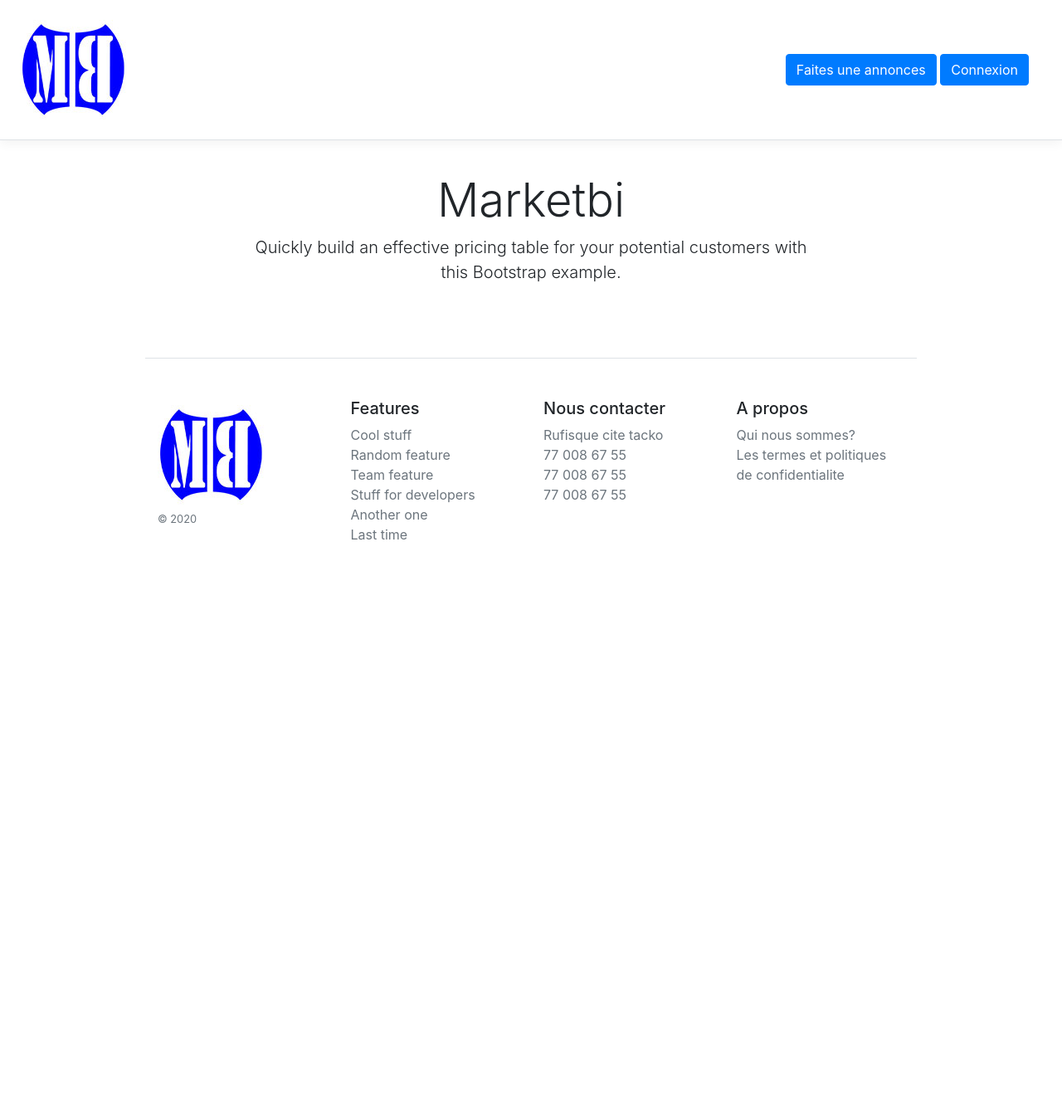
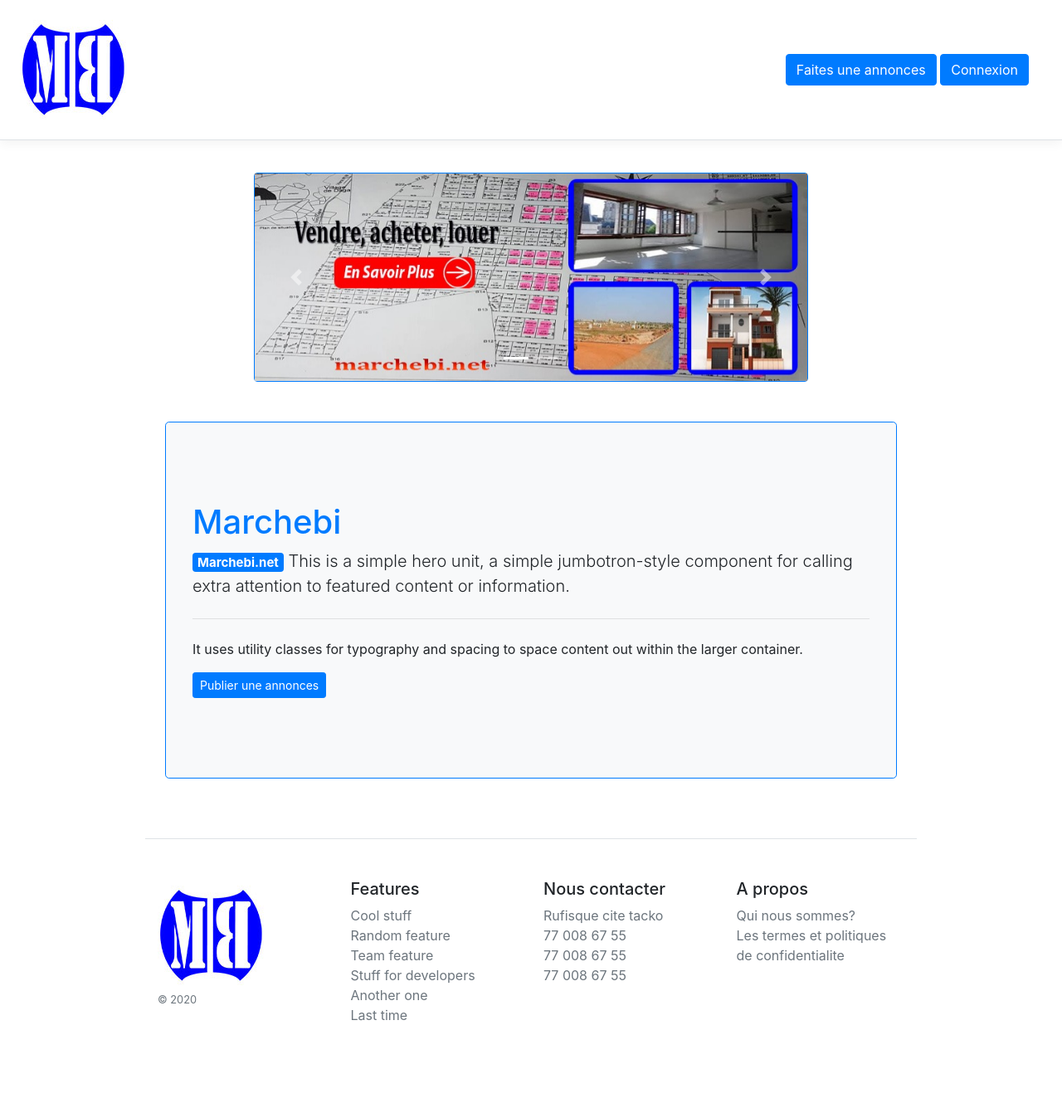
Before and after one commit to dia-ousmane19/marchebi, a Symfony app: template templates/home/index.html.twig in a window 1280 px wide. Shown: the whole page at 83% size. Before the commit the page ends 651 px from the top, so only its background shows below. Run offline with Twig, Linux system fonts and the light colour scheme; the template is opened without the code that fills it, so the values that code supplies are empty; some libraries are stand-ins or nearby versions.

Commit message:
commit 2

```diff
--- a/public/css/home.css
+++ b/public/css/home.css
@@ -85,8 +85,8 @@ footer p {
       margin-top: 250px;
     }
    }
-   @media only screen and (min-width: 636px) {
+   /* @media only screen and (min-width: 636px) {
     #description_od{
       display: none;
     }
-  }
+  } */
--- a/templates/home/index.html.twig
+++ b/templates/home/index.html.twig
@@ -6,9 +6,33 @@
 {% block body %}
 {{ include('partials/header.html.twig') }}
 
-<div class="pricing-header px-3 py-3 pt-md-5 pb-md-4 mx-auto text-center" id="index">
-  <h1 class="display-4">Marketbi</h1>
-  <p class="lead">Quickly build an effective pricing table for your potential customers with this Bootstrap example.</p>
+<div class="pricing-header px-3 py-3 pt-md-5 pb-md-4 mx-auto " id="index">
+  <div id="carouselExampleIndicators" class="carousel rounded slide border border-primary" data-ride="carousel">
+    <ol class="carousel-indicators">
+      <li data-target="#carouselExampleIndicators" data-slide-to="0" class="active"></li>
+      <li data-target="#carouselExampleIndicators" data-slide-to="1"></li>
+      <!-- <li data-target="#carouselExampleIndicators" data-slide-to="2"></li> -->
+    </ol>
+    <div class="carousel-inner">
+      <div class="carousel-item active">
+        <img class="d-block w-100" src="{{ asset('/images/terrain.jpg')}}" alt="First slide">
+      </div>
+      <div class="carousel-item">
+        <img class="d-block w-100" src="{{ asset('/images/vehicule.jpg')}}" alt="Second slide">
+      </div>
+      <!-- <div class="carousel-item">
+        <img class="d-block w-100" src=".../800x400?auto=yes&bg=555&fg=333&text=Third slide" alt="Third slide">
+      </div> -->
+    </div>
+    <a class="carousel-control-prev" href="#carouselExampleIndicators" role="button" data-slide="prev">
+      <span class="carousel-control-prev-icon" aria-hidden="true"></span>
+      <span class="sr-only">Previous</span>
+    </a>
+    <a class="carousel-control-next" href="#carouselExampleIndicators" role="button" data-slide="next">
+      <span class="carousel-control-next-icon" aria-hidden="true"></span>
+      <span class="sr-only">Next</span>
+    </a>
+  </div>
 </div>
 
 <div class="container">
@@ -21,12 +45,6 @@
 </div>
 
 </div>
-
-
-
-
-
-
 
 
 <div class="container">
```
Also changed, not shown: public/images/terrain.jpg (added), public/images/vehicule.jpg (added).
